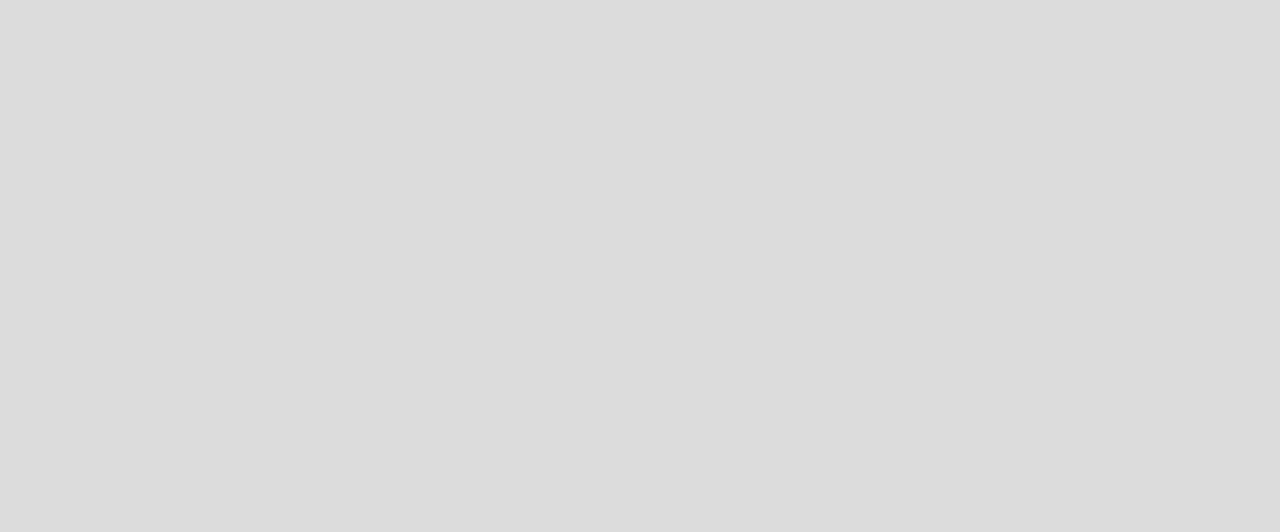
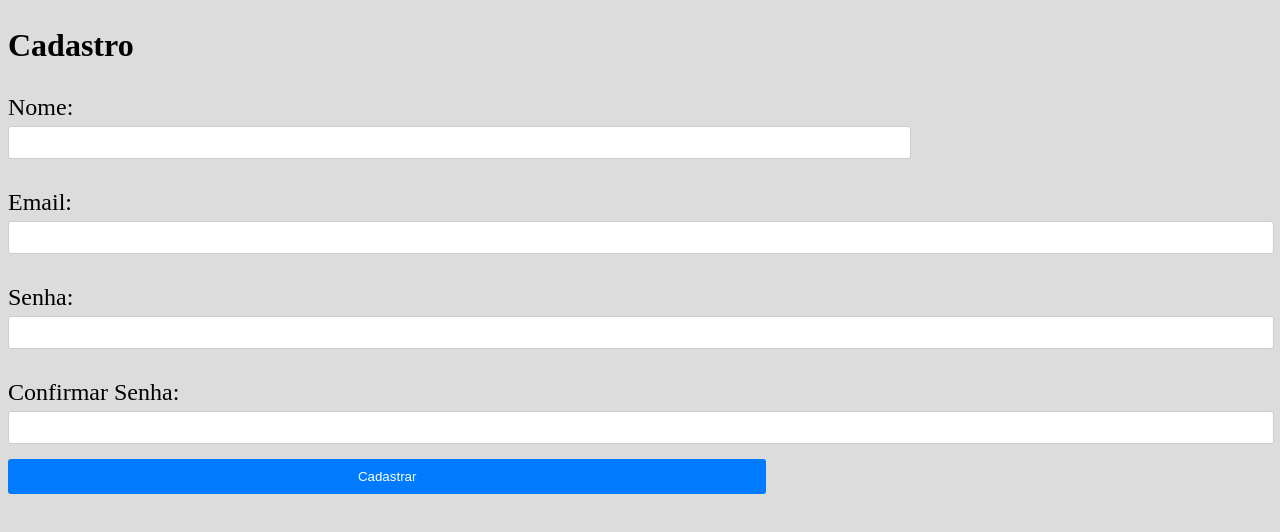
Before and after one commit to GabrielH89/my_gallery, a React (Vite) app in the folder frontend/: page /signUp in a window 1280 px wide. Before the commit this address had no page. Shown: the top 532 px of the page. Built offline with nearby package versions, Linux system fonts and the light colour scheme.

Commit message:
Added signUp form

```diff
--- a/frontend/src/App.tsx
+++ b/frontend/src/App.tsx
@@ -3,6 +3,7 @@ import SignIn from './components/user/SignIn';
 import Home from './components/image/Home';
 import UpdateImage from './components/image/UpdateImage';
 import PersonalProfile from './components/user/PersonalProfile';
+import SignUp from './components/user/SignUp';
 
 function App() {
 
@@ -14,6 +15,7 @@ function App() {
         <Route path='/home' element={<Home/>}></Route>
         <Route path='/updateImage/:id_image' element={<UpdateImage/>}></Route>
         <Route path='/personalProfile' element={<PersonalProfile/>}></Route>
+        <Route path='/signUp' element={<SignUp/>}></Route>
       </Routes>
      </BrowserRouter>
     </>
--- /dev/null
+++ b/frontend/src/components/user/SignUp.tsx
@@ -0,0 +1,93 @@
+import axios, { AxiosError } from "axios";
+import { useState } from "react"
+import { useNavigate } from "react-router-dom";
+
+function SignUp() {
+    const [name, setName] = useState("");
+    const [email, setEmail] = useState("");
+    const [password, setPassword] = useState("");
+    const [confirmPassword, setConfirmPassword] = useState("");
+
+    const navigate = useNavigate();
+    const cadastrarUser = async (e: React.FormEvent) => {
+        try{
+            e.preventDefault();
+            const formData = new FormData();
+            formData.append("name", name);
+            formData.append("email", email);
+            formData.append("password", password);
+            const regexEmail =  /^[a-zA-Z0-9._-]+@[a-zA-Z.-]+\.[a-zA-Z]{2,4}$/;
+            const regexPassword = /^(?=.*[A-Z])(?=.*[a-z])(?=.*[0-9])(?=.*[!@#$%^&*]).{6,}$/;
+            if(!regexEmail.test(email)){
+                alert("Insira um email válido");
+            }else if(!regexPassword.test(password)){
+                alert("Insira uma senha forte");
+            }else if(password !== confirmPassword) {
+                alert("O campo senha e o confirmação de senha não correspondem");
+            }else{
+                await axios.post("http://localhost:4000/signUp", formData, {
+                    headers: {
+                        "Content-Type": "application/json",
+                    }
+                });
+                alert("Seu cadastro foi realizado com sucesso")
+                navigate("/");
+            }
+        }catch(error) {
+            if((error as AxiosError).response && (error as AxiosError).response?.status === 400) {
+                alert("Email já existente, tente se cadastrar com outro");
+            }else{
+                console.log("Error: " + error);
+            }
+        }
+    }
+
+    return (
+        <div>
+            <div className="signUpContainer">
+            <form className="signUpForm">
+                <h2>Cadastro</h2>
+                <div className="formGroup">
+                <label>Nome:</label>
+                <input
+                    type="text"
+                    value={name}
+                    onChange={(e) => setName(e.target.value)}
+                    required
+                />
+                </div>
+                <div className="formGroup">
+                <label>Email:</label>
+                <input
+                    type="email"
+                    value={email}
+                    onChange={(e) => setEmail(e.target.value)}
+                    required
+                />
+                </div>
+                <div className="formGroup">
+                <label>Senha:</label>
+                <input
+                    type="password"
+                    value={password}
+                    onChange={(e) => setPassword(e.target.value)}
+                    required
+                />
+                </div>
+                <div className="formGroup">
+                        <label>Confirmar Senha:</label> {/* Novo campo de confirmação de senha */}
+                        <input
+                            type="password"
+                            value={confirmPassword}
+                            onChange={(e) => setConfirmPassword(e.target.value)}
+                            required
+                        />
+                    </div>
+                <button type="submit" onClick={cadastrarUser}>Cadastrar</button>
+            </form>
+            </div>
+        </div>
+    )
+}
+
+export default SignUp
--- /dev/null
+++ b/frontend/src/styles/SignUp.css
@@ -0,0 +1,50 @@
+/* SignInPage.css */
+
+.signUpContainer {
+    display: flex;
+    justify-content: center;
+    align-items: center;
+    height: 100vh;
+  }
+
+  .signUpForm {
+    width: 300px;
+    padding: 20px;
+    background-color: #f0f0f0;
+    border-radius: 5px;
+    box-shadow: 0 0 10px rgba(0, 0, 0, 0.1);
+  }
+
+  .formGroup {
+    margin-bottom: 15px;
+  }
+
+  label {
+    display: block;
+    margin-bottom: 5px;
+  }
+
+  input[type='email'],
+  input[type='password'] {
+    width: 100%;
+    padding: 8px;
+    border: 1px solid #ccc;
+    border-radius: 3px;
+  }
+
+  button {
+    width: 100%;
+    padding: 10px;
+    background-color: #007bff;
+    color: #fff;
+    border: none;
+    border-radius: 3px;
+    cursor: pointer;
+  }
+
+  /* Estilo responsivo para telas menores */
+  @media screen and (max-width: 600px) {
+    .signInForm {
+      width: 90%;
+    }
+  }
```
